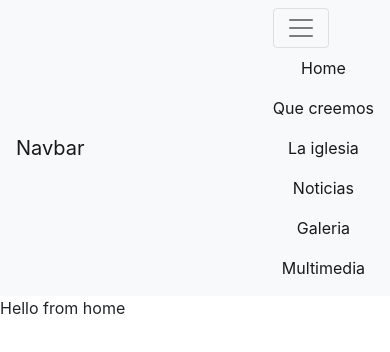
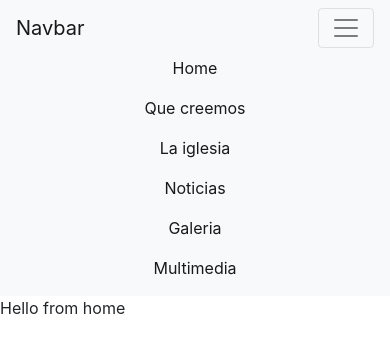
Before and after one commit to Camilocoo/IBPDD, a React (Create React App) app in the folder igbpdd/: page / in a window 390 px wide. Both pictures are taken after a click on the button "Toggle navigation". Shown: the top 352 px of the page. Built offline with nearby package versions, Linux system fonts and the light colour scheme.

Commit message:
navbar ml auto fixed

```diff
--- a/igbpdd/src/components/navbar.js
+++ b/igbpdd/src/components/navbar.js
@@ -13,11 +13,7 @@ class Navbar extends React.Component {
     return(
         <React.Fragment>
             <nav className="navbar navbar-expand-lg navbar-light bg-light">
-                <div className="logo">
                     <a className="navbar-brand" href="#">Navbar</a>
-
-                    </div>
-                    <div className="menu ml-auto">
                     <button
                         className="navbar-toggler"
                         type="button"
@@ -35,7 +31,7 @@ class Navbar extends React.Component {
                         <span className="navbar-toggler-icon"></span>
                     </button>
                     <div className={`navbar-collapse collapse ${this.state.change && "show"}`} id="navbarNav">
-                            <ul className="navbar-nav">
+                        <ul className="navbar-nav ml-auto">
                         <li className="nav-item active">
                             <a className="nav-link text-center">Home</a>
                         </li>
@@ -57,7 +53,7 @@ class Navbar extends React.Component {
                         </ul>
 
                     </div>
-                    </div>
+
             </nav>
         </React.Fragment>
     )
```
Lines whose indentation alone changed are shown as unchanged.
